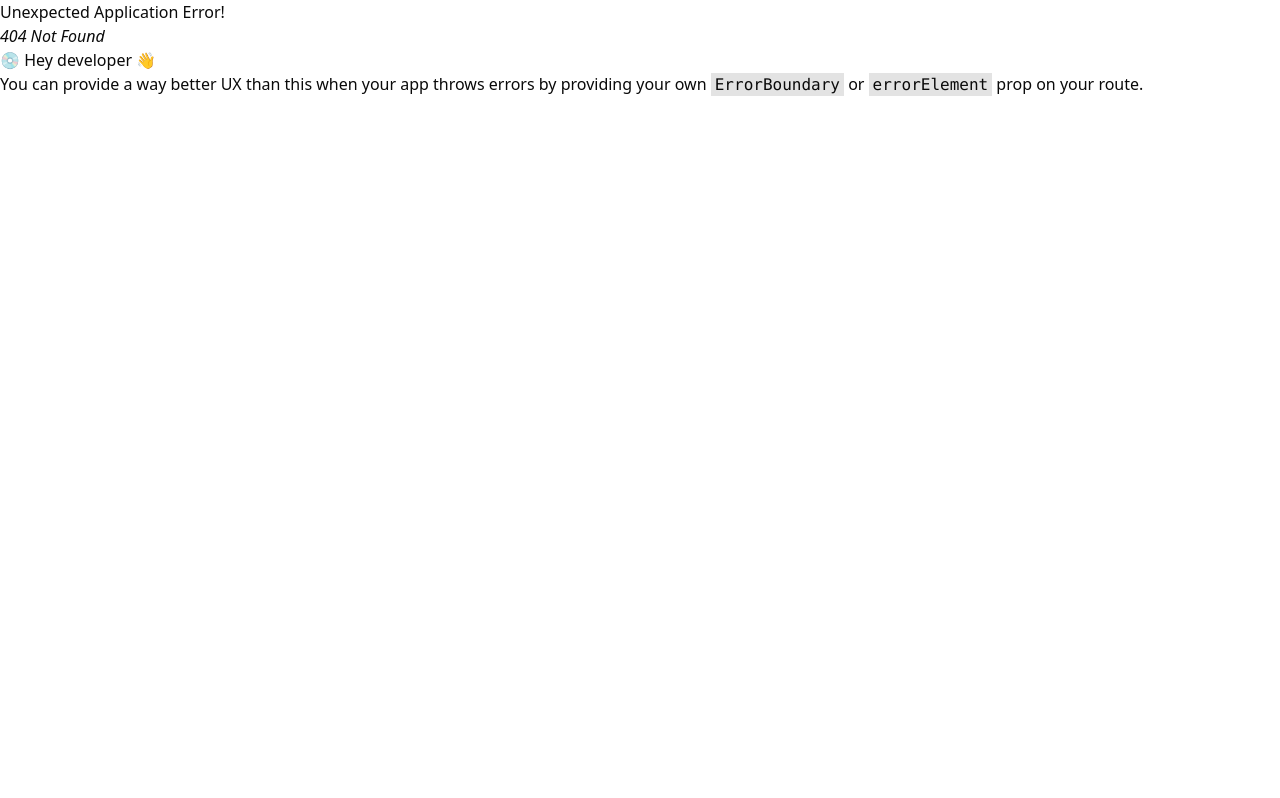
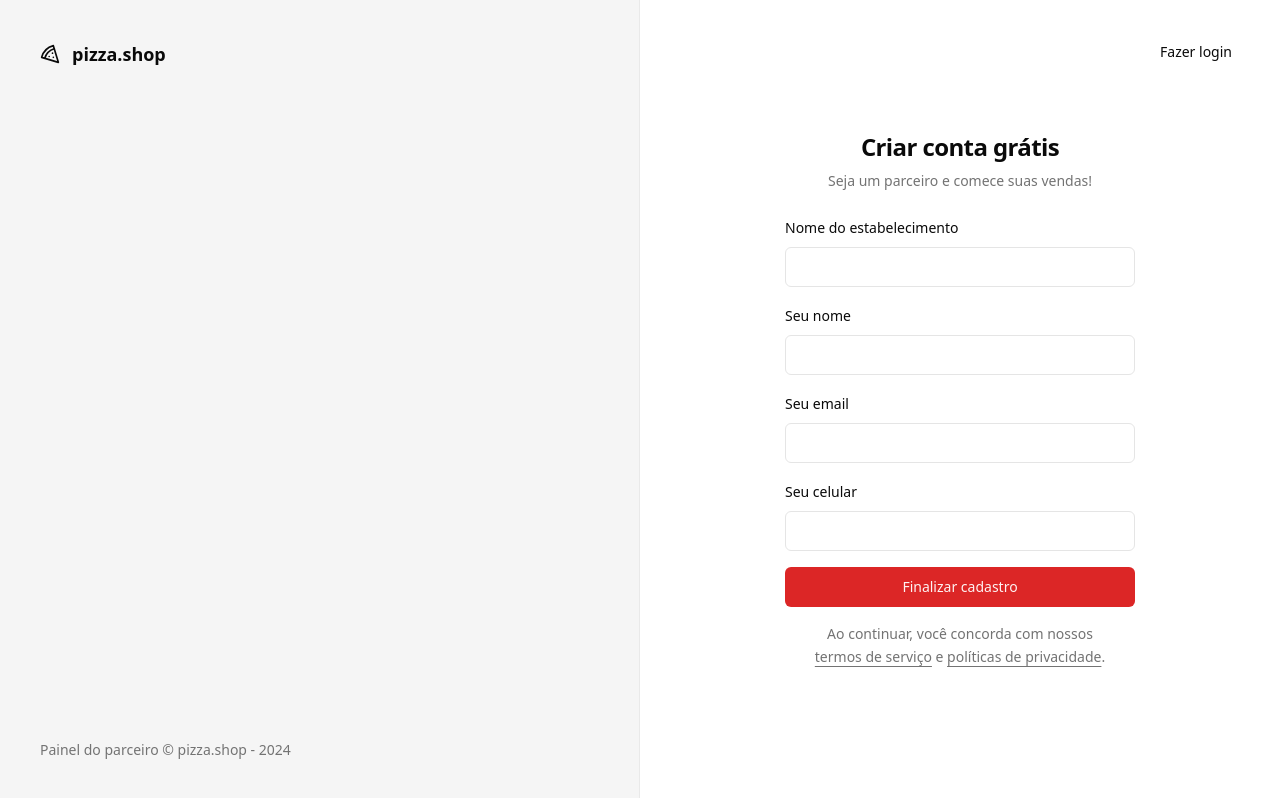
Before and after one commit to lucassprado/pizza-shop, a React (Vite) app: page /sign-up in a window 1280 px wide. Before the commit this address had no page. Built offline with nearby package versions, Linux system fonts and the light colour scheme.

Commit message:
feat: new restaurant page

```diff
--- a/src/pages/_layouts/auth.tsx
+++ b/src/pages/_layouts/auth.tsx
@@ -14,7 +14,7 @@
         </footer>
       </div>
 
-      <div className="flex flex-col items-center justify-center">
+      <div className="relative flex flex-col items-center justify-center">
         <Outlet />
       </div>
     </div>
--- a/src/pages/auth/sign-in.tsx
+++ b/src/pages/auth/sign-in.tsx
@@ -1,5 +1,6 @@
 import { Helmet } from 'react-helmet-async'
 import { useForm } from 'react-hook-form'
+import { Link } from 'react-router-dom'
 import { toast } from 'sonner'
 import { z } from 'zod'
 
@@ -42,6 +43,10 @@
     <>
       <Helmet title="Login" />
       <div className="p-8">
+        <Button variant="ghost" asChild className="absolute right-8 top-8">
+          <Link to="/sign-up">Novo estabelecimento</Link>
+        </Button>
+
         <div className="flex w-[350px] flex-col justify-center gap-6">
           <div className="flex flex-col gap-2 text-center">
             <h1 className="text-2xl font-semibold tracking-tight">
--- /dev/null
+++ b/src/pages/auth/sign-up.tsx
@@ -0,0 +1,114 @@
+import { Helmet } from 'react-helmet-async'
+import { useForm } from 'react-hook-form'
+import { Link, useNavigate } from 'react-router-dom'
+import { toast } from 'sonner'
+import { z } from 'zod'
+
+import { Button } from '@/components/ui/button'
+import { Input } from '@/components/ui/input'
+import { Label } from '@/components/ui/label'
+
+const signUpForm = z.object({
+  restaurantName: z.string(),
+  managerName: z.string(),
+  phone: z.string(),
+  email: z.string().email(),
+})
+
+type SignUpForm = z.infer<typeof signUpForm>
+
+export function SignUp() {
+  const navigate = useNavigate()
+
+  const {
+    register,
+    handleSubmit,
+    formState: { isSubmitting },
+  } = useForm<SignUpForm>()
+
+  async function handleSignUp(data: SignUpForm) {
+    try {
+      await new Promise((resolve) => setTimeout(resolve, 1000))
+
+      toast.success('Restaurante cadastrado com sucesso!', {
+        actionButtonStyle: {
+          backgroundColor: 'green',
+        },
+        action: {
+          label: 'Login',
+          onClick: () => navigate('/sign-in'),
+        },
+      })
+    } catch {
+      toast.error('Erro ao cadastrar restaurante.')
+    }
+  }
+
+  return (
+    <>
+      <Helmet title="Cadastro" />
+      <div className="p-8">
+        <Button variant="ghost" asChild className="absolute right-8 top-8">
+          <Link to="/sign-in">Fazer login</Link>
+        </Button>
+
+        <div className="flex w-[350px] flex-col justify-center gap-6">
+          <div className="flex flex-col gap-2 text-center">
+            <h1 className="text-2xl font-semibold tracking-tight">
+              Criar conta grátis
+            </h1>
+            <p className="text-sm text-muted-foreground">
+              Seja um parceiro e comece suas vendas!
+            </p>
+          </div>
+
+          <form onSubmit={handleSubmit(handleSignUp)} className="space-y-4">
+            <div className="space-y-2">
+              <Label htmlFor="restaurantName">Nome do estabelecimento</Label>
+              <Input
+                id="restaurantName"
+                type="text"
+                {...register('restaurantName')}
+              />
+            </div>
+
+            <div className="space-y-2">
+              <Label htmlFor="managerName">Seu nome</Label>
+              <Input
+                id="managerName"
+                type="text"
+                {...register('managerName')}
+              />
+            </div>
+
+            <div className="space-y-2">
+              <Label htmlFor="email">Seu email</Label>
+              <Input id="email" type="email" {...register('email')} />
+            </div>
+
+            <div className="space-y-2">
+              <Label htmlFor="phone">Seu celular</Label>
+              <Input id="phone" type="tel" {...register('phone')} />
+            </div>
+
+            <Button disabled={isSubmitting} className="w-full" type="submit">
+              Finalizar cadastro
+            </Button>
+
+            <p className="px-6 text-center text-sm leading-relaxed text-muted-foreground">
+              Ao continuar, você concorda com nossos{' '}
+              <a className="underline underline-offset-4" href="">
+                termos de serviço
+              </a>{' '}
+              e{' '}
+              <a className="underline underline-offset-4" href="">
+                políticas de privacidade
+              </a>
+              .
+            </p>
+          </form>
+        </div>
+      </div>
+    </>
+  )
+}
--- a/src/routes.tsx
+++ b/src/routes.tsx
@@ -4,6 +4,7 @@
 import { AuthLayout } from './pages/_layouts/auth'
 import { Dashboard } from './pages/app/dashboard'
 import { SignIn } from './pages/auth/sign-in'
+import { SignUp } from './pages/auth/sign-up'
 
 export const router = createBrowserRouter([
   {
@@ -14,6 +15,9 @@
   {
     path: '/',
     element: <AuthLayout />,
-    children: [{ path: '/sign-in', element: <SignIn /> }],
+    children: [
+      { path: '/sign-in', element: <SignIn /> },
+      { path: '/sign-up', element: <SignUp /> },
+    ],
   },
 ])
```
